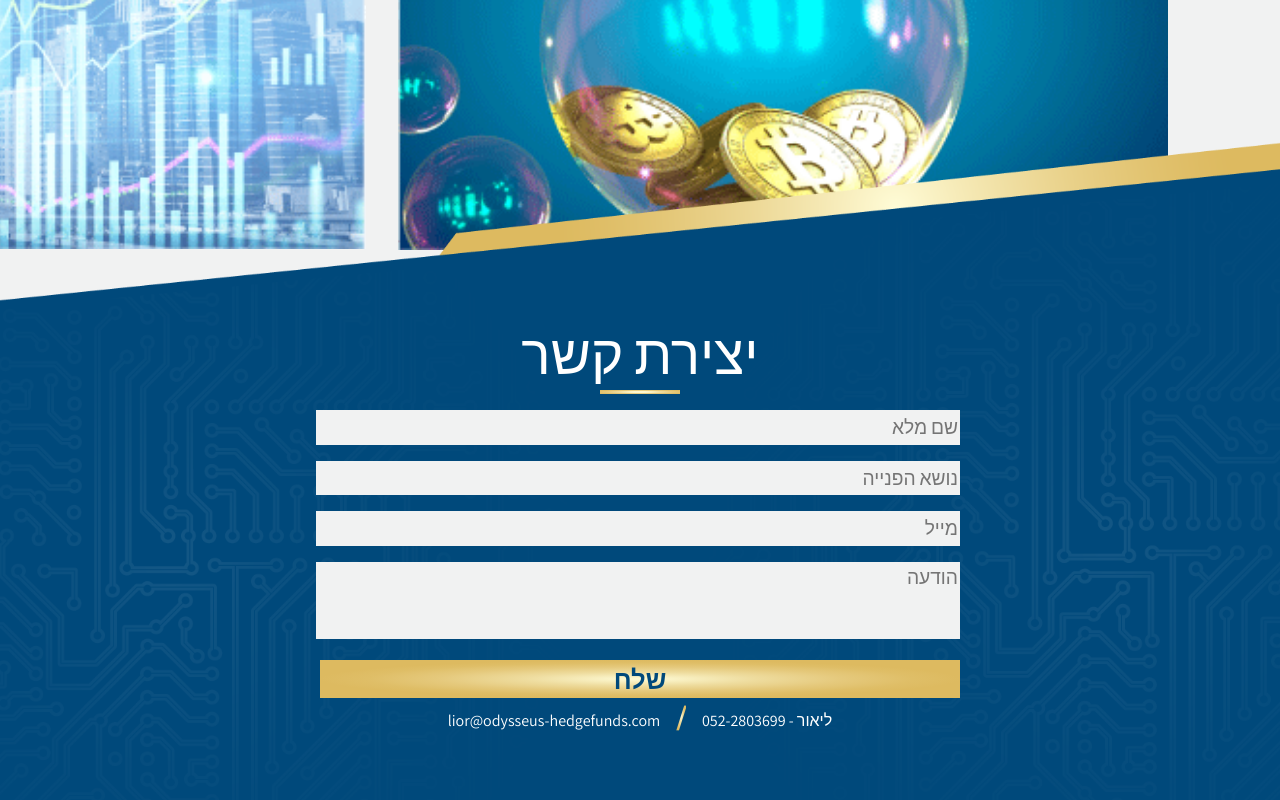
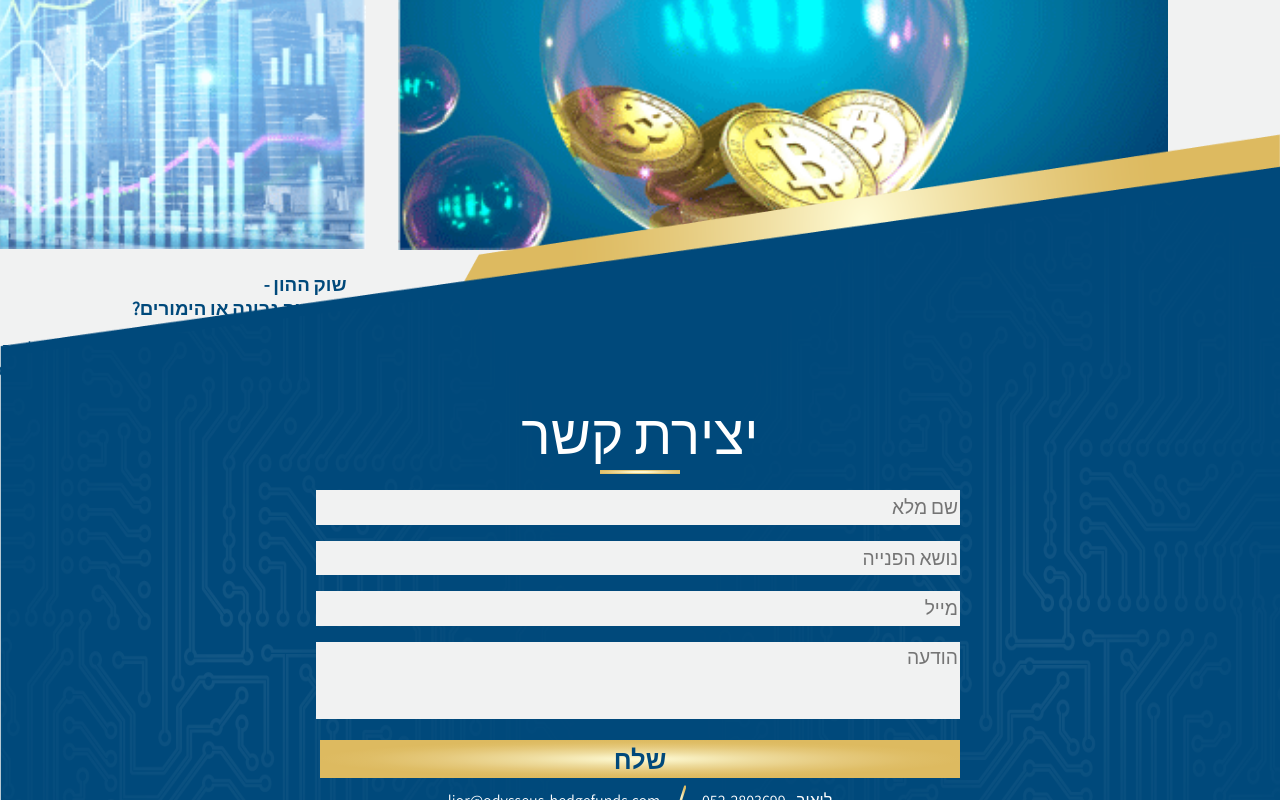
Before and after one commit to AmitElrom/Odysseus-Visitors-Page, a React (Create React App) app: page / in a window 1280 px wide. Shown: the part 2900-3700 px from the top of the page. Built offline with nearby package versions, Linux system fonts and the light colour scheme.

Commit message:
fixes style

```diff
--- a/src/components/pages/main page/contact/contact/Contact.module.css
+++ b/src/components/pages/main page/contact/contact/Contact.module.css
@@ -8,12 +8,12 @@
   margin: 0 auto;
 
   /* Full height */
-  height: 100vh;
-
+  height: 120vh;
+  width: 100%;
   /* Center and scale the image nicely */
   background-position: center;
   background-repeat: no-repeat;
-  background-size: cover;
+  background-size: 100% 100%;
 }
 
 .contact .img {
@@ -22,38 +22,39 @@
 
 .contact .data {
   width: 100%;
+  top: 5vh;
 }
 
 @media (width <= 1250px) {
+  .contact {
+    background-size: auto;
+    height: 105vh;
+  }
   .contact .data {
     position: relative;
     top: 5vh;
   }
 }
 
-/* @media (width <=1250px) {
+@media (width <= 1000px) {
+  .contact {
+    margin-bottom: -10vh;
+  }
   .contact .data {
-    scale: 0.7;
-  }
-} */
-
-/* @media (width >= 1700px) and (height >=900px) {
-  .contact .data {
-    top: 45vh;
+    position: relative;
+    top: 0;
   }
 }
 
-@media (1450px <= width < 1700px) {
+@media (width <= 850px) {
+  .contact {
+    margin-bottom: -15vh;
+  }
   .contact .data {
-    top: 48vh;
+    position: relative;
+    top: -5vh;
   }
 }
-
-@media (1300px <= width < 1450px) {
-  .contact .data {
-    top: 50vh;
-  }
-} */
 
 .contact .data .headline {
   color: var(--white);
```
